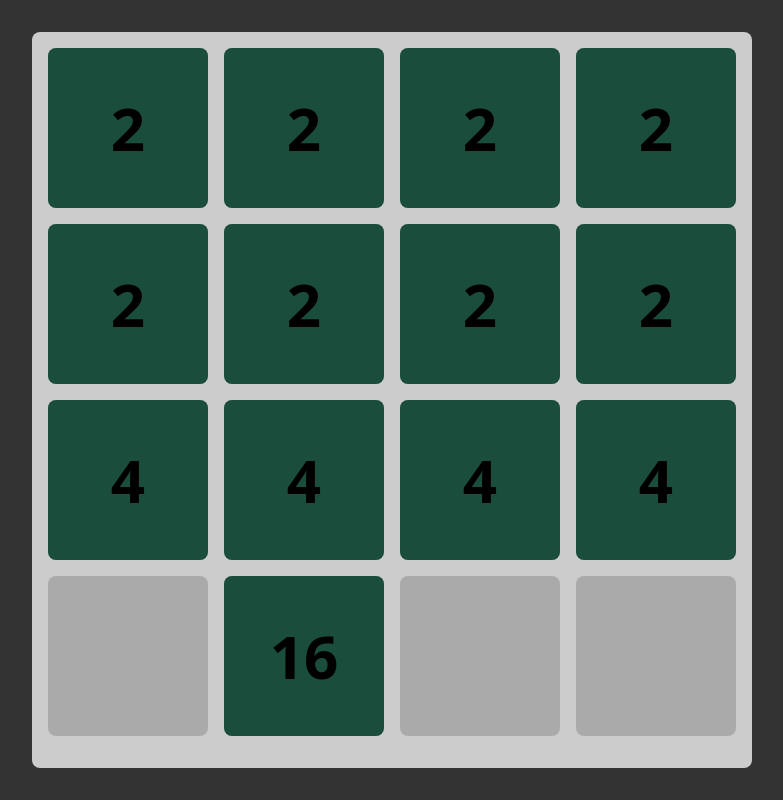
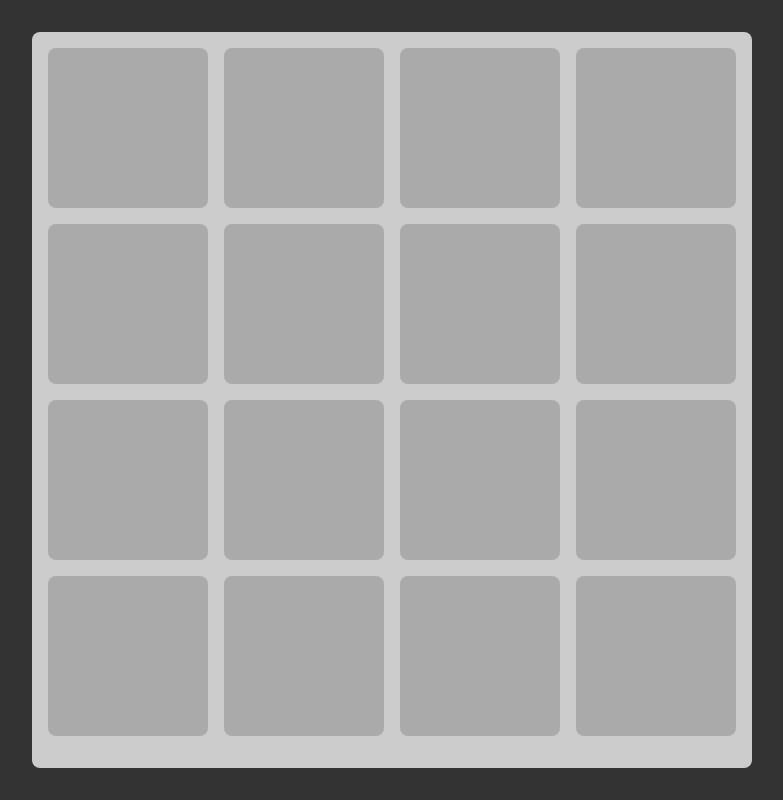
Before and after one commit to ella-blaupause/2048, a Next.js app: page / in a window 1280 px wide. Shown: the whole page, without its empty margins (248-1031 px from the left). Built offline with nearby package versions, Linux system fonts and the light colour scheme.

Commit message:
set two or four

```diff
--- a/pages/index.js
+++ b/pages/index.js
@@ -16,12 +16,11 @@ const StyledGameBoard = styled.div`
 `
 
 
-
 export default function HomePage() {
-  const [board, setBoard] = useState([[2,2,2,2],
-                                      [2,2,2,2],
-                                      [4,4,4,4],
-                                      [0,16,0,0]]);
+  const [board, setBoard] = useState([[0,0,0,0],
+                                      [0,0,0,0],
+                                      [0,0,0,0],
+                                      [0,0,0,0]]);
   const [pressedKey, setPressedKey] = useState(null);
   const position = [];
   const numberArray=[];
@@ -55,15 +54,18 @@ export default function HomePage() {
   if (pressedKey === "ArrowLeft"){
     slideLeft();
     setPressedKey(null);
+    setTwoOrFour();
   }else if (pressedKey === "ArrowRight"){
     slideRight();
     setPressedKey(null);
+    setTwoOrFour();
   }else if (pressedKey === "ArrowUp"){
     slideUp();
     setPressedKey(null);
   }else if (pressedKey === "ArrowDown"){
     slideDown();
     setPressedKey(null);
+    setTwoOrFour();
   }
 
 
@@ -101,6 +103,7 @@ export default function HomePage() {
       boardTemp.push(row)
     }
     setBoard(boardTemp);
+
   }
 
   function slideRight(){
@@ -116,6 +119,7 @@ export default function HomePage() {
     }
 
     setBoard(boardTemp);
+
   }
 
 
@@ -132,6 +136,7 @@ export default function HomePage() {
       boardTemp[3].push(column[3]);
     }
     setBoard(boardTemp);
+
   }
 
   function slideDown(){
@@ -148,11 +153,47 @@ export default function HomePage() {
       boardTemp[3].push(column[3]);
     }
     setBoard(boardTemp);
+
+  }
+
+  function hasEmtyTile(){
+    for(let r = 0; r < 4; r++){
+      for(let c = 0; c < 4; c++){
+        if (board[r][c] === 0){
+          return true;
+        }
+        return false;
+      }
+    }
   }
 
 
 
+  function setTwoOrFour(){
+    if(!hasEmtyTile()){
+      return;
+    }
+
+    let found = false;
+
+    while(!found){
+      let boardTemp = board
+      let r = Math.floor(Math.random()*4);
+      let c = Math.floor(Math.random()*4);
+
+      if(boardTemp[r][c] === 0){
+        boardTemp[r][c] = Math.random() > 0.5 ? 2 : 4;
+        setBoard(boardTemp)
+        found = true;
+      }
+    }
+  }
+
+
+
+
   return (
+
     <StyledGameBoard>
        { [0,0,0,0,0,0,0,0,0,0,0,0,0,0,0,0,0,0,0,0].map((cell, Index)=>{
               return <Cell key={Index}/>
@@ -163,5 +204,6 @@ export default function HomePage() {
              })}
 
     </StyledGameBoard>
+
   );
 }
```
